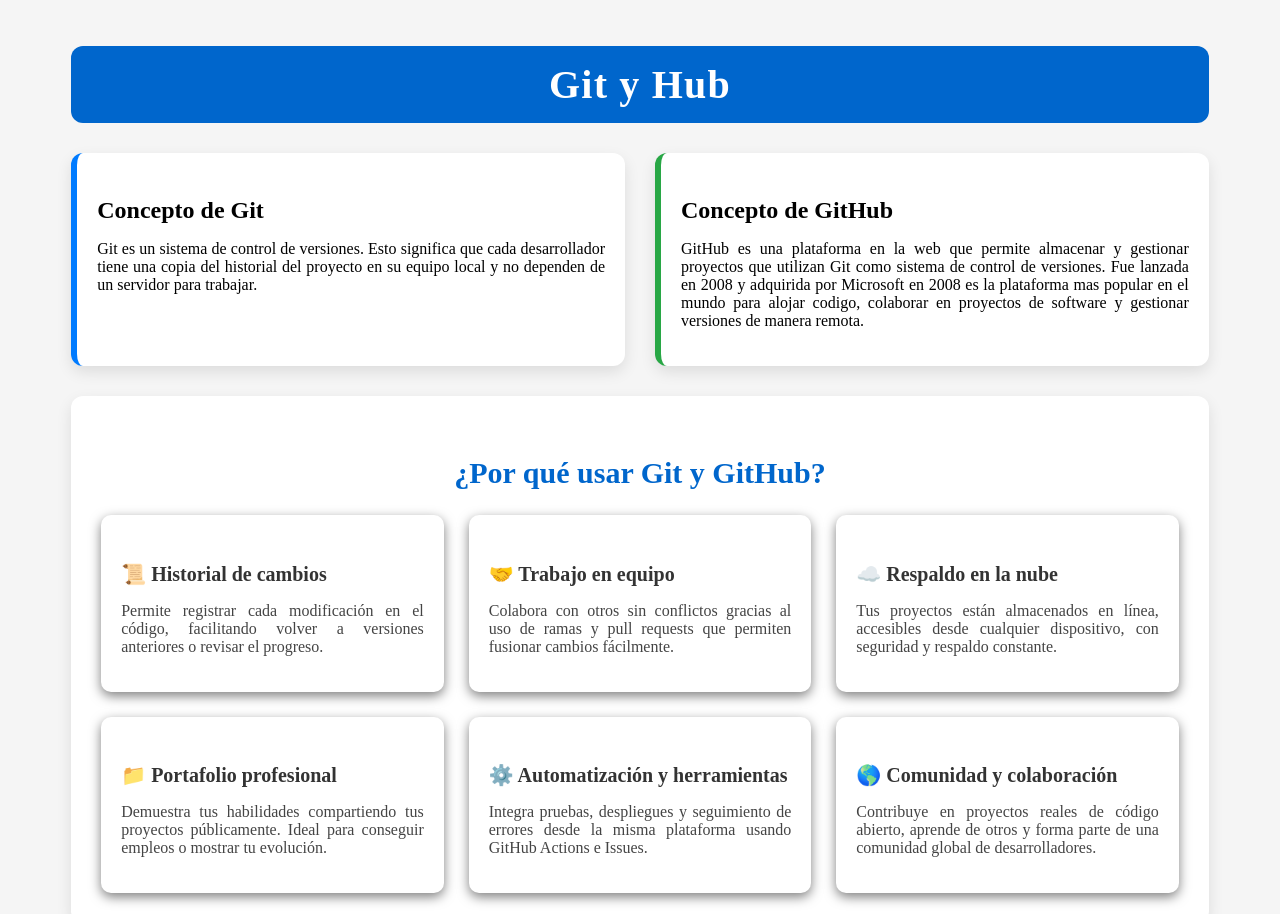
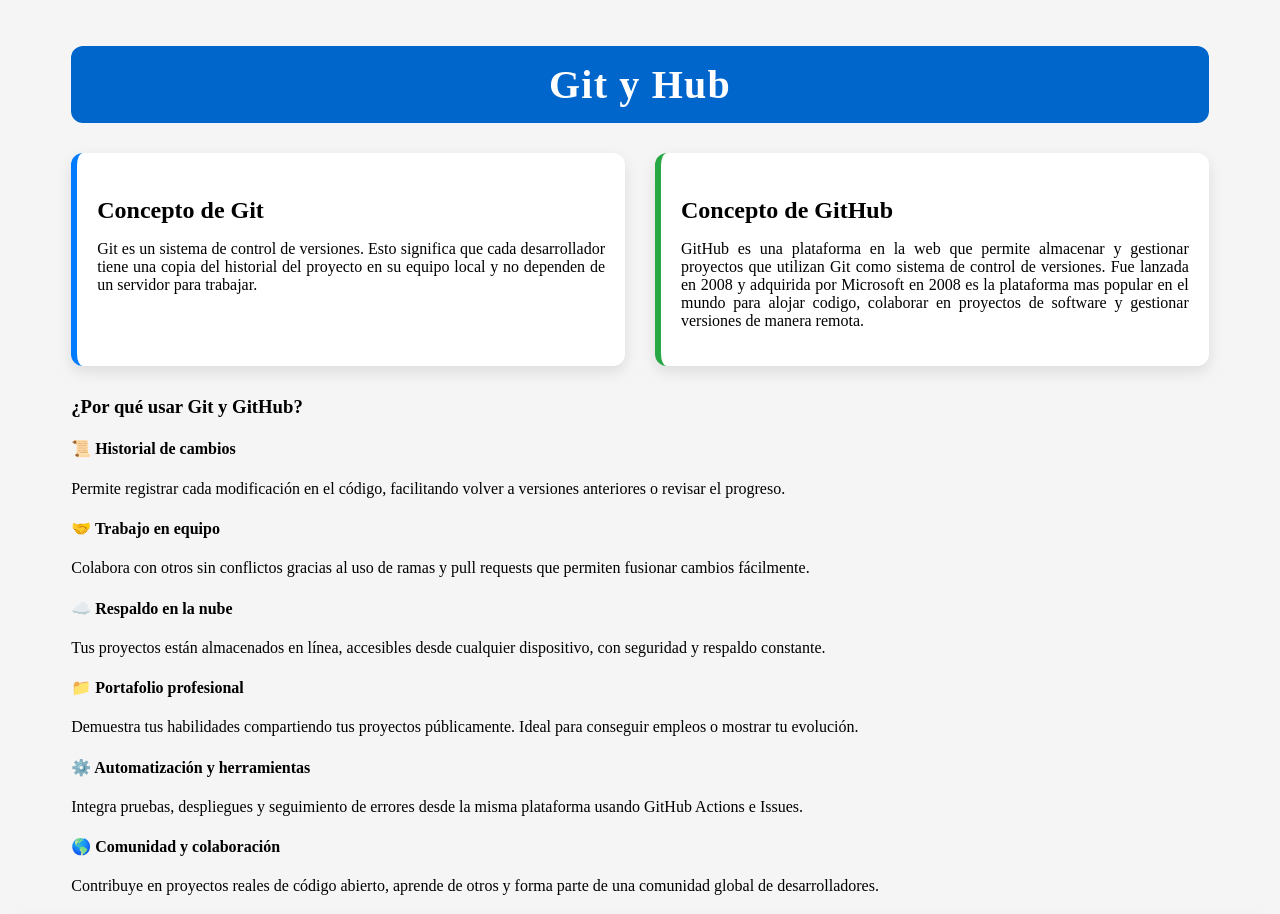
Before and after one commit to rherrera98/Ejercicio-1, a plain HTML site: page index.html in a window 1280 px wide. Shown: the top 914 px of the page. Drawn offline with Linux system fonts and the light colour scheme.

Commit message:
Revert "Examen Con"
This reverts commit fbe79ddfe483ac55dc05115f62b71243e4be984f.

```diff
--- a/CSS/styles.css
+++ b/CSS/styles.css
@@ -77,41 +77,3 @@
     padding: 12px 15px;
     text-align: left;
 }
-
-.seccion-beneficios {
-background-color: #ffffff;
-padding: 30px;
-margin-bottom: 40px;
-border-radius: 12px;
-box-shadow: 0 6px 15px rgba(0, 0, 0, 0.1);
-}
-.seccion-beneficios h3 {
-font-size: 30px;
-color: #0066cc;
-margin-bottom: 25px;
-text-align: center;
-}
-.lista-beneficios {
-display: grid;
-grid-template-columns: repeat(auto-fit, minmax(260px, 1fr));
-gap: 25px;
-}
-.beneficio {
-padding: 20px;
-border-radius: 10px;
-box-shadow: 0 4px 12px rgba(0, 0, 0, 0.5);
-transition: transform 0.3s ease;
-}
-.beneficio:hover {
-transform: translateY(-5px);
-}
-.beneficio h4 {
-font-size: 20px;
-color: #333;
-margin-bottom: 10px;
-}
-.beneficio p {
-font-size: 16px;
-color: #444;
-text-align: justify;
-}
```
